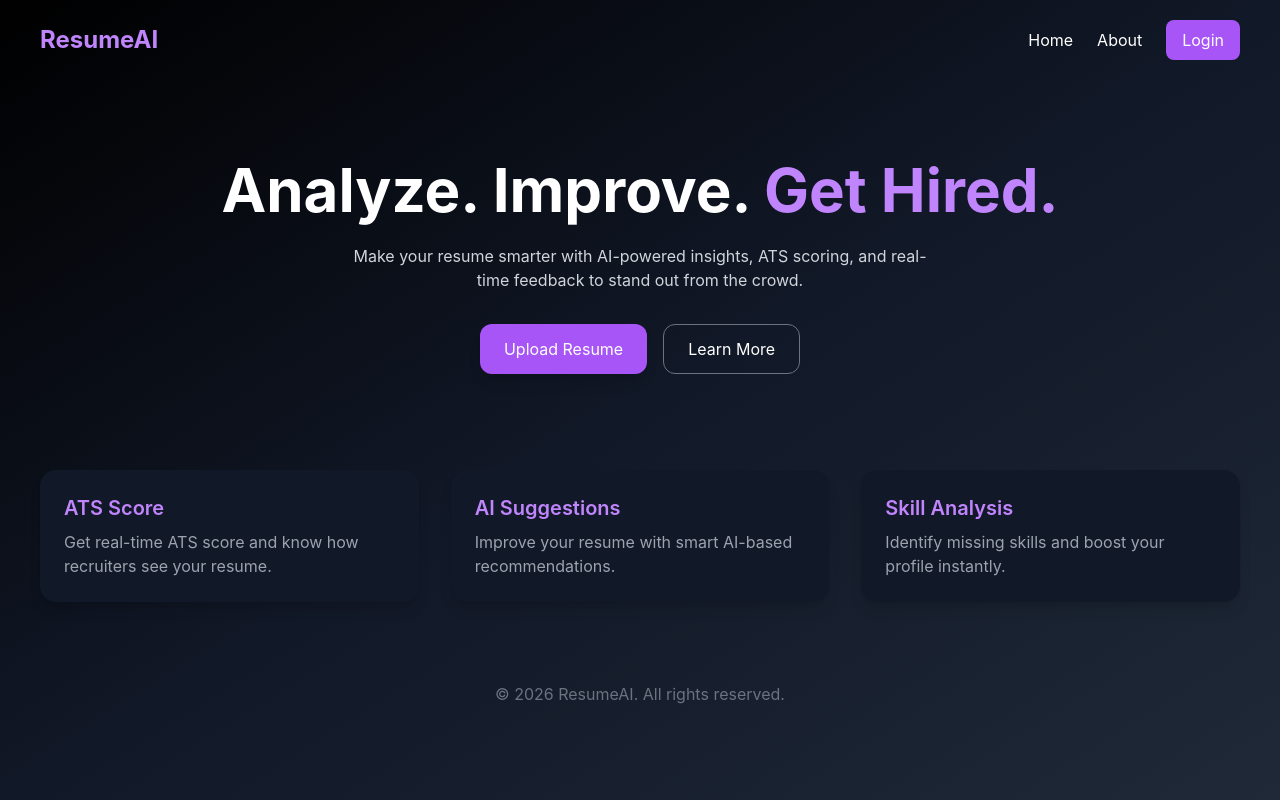
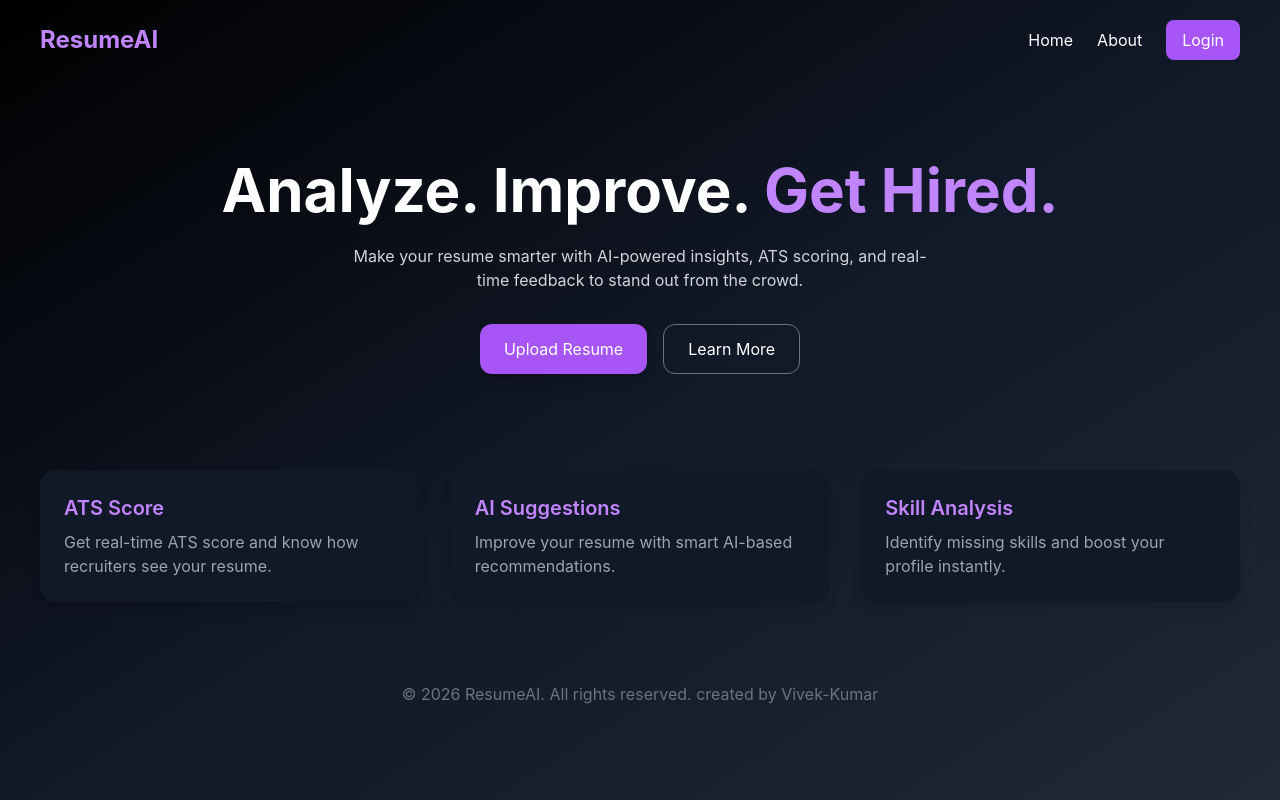
Before and after one commit to Vivek936/resume-review-ai, a React app in the folder frontend/: page /home in a window 1280 px wide. Built offline with nearby package versions, Linux system fonts and the light colour scheme; the HTML template or start-up script is replaced by a standard one.

Commit message:
Update footer to include creator attribution
Added creator attribution to the footer.

```diff
--- a/frontend/src/pages/Home.jsx
+++ b/frontend/src/pages/Home.jsx
@@ -66,7 +66,7 @@ export default function Home() {
 
       {/* Footer */}
       <div className="text-center mt-20 pb-10 text-gray-500">
-        © 2026 ResumeAI. All rights reserved.
+        © 2026 ResumeAI. All rights reserved. created by Vivek-Kumar
       </div>
 
     </div>
```
